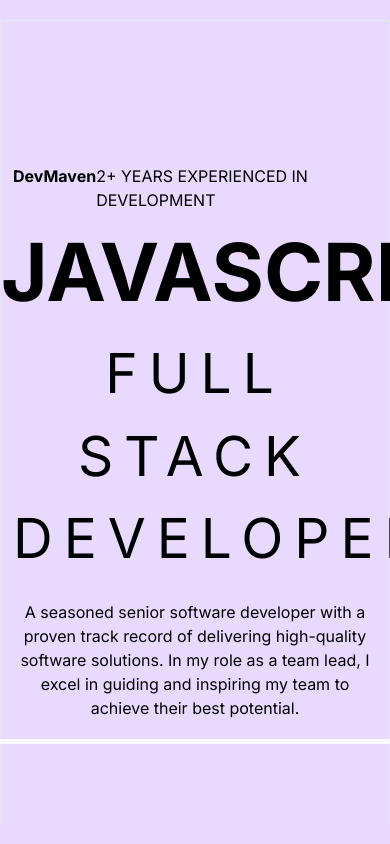
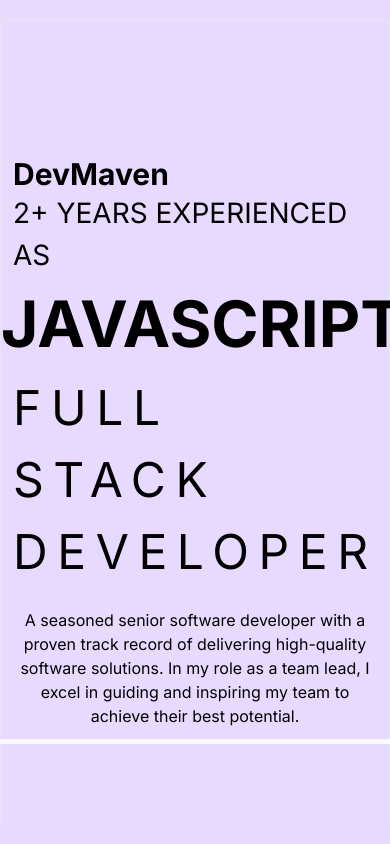
Before and after one commit to shubhamvhiwale/portfolio-main, a Next.js app: page / in a window 390 px wide. Shown: the top 844 px of the page. Built offline with nearby package versions, Linux system fonts and the light colour scheme.

Commit message:
Updated devMeven with responsiveness

```diff
--- a/src/app/components/DevMeven/index.tsx
+++ b/src/app/components/DevMeven/index.tsx
@@ -3,15 +3,15 @@ import React from "react";
 const DevMeven = () => {
   return (
     <div className="min-h-screen border w-full flex items-center justify-center bg-[#E8DAFE]">
-      <div className="w-100 w-[100%] md:w-[64%]">
-        <div className="flex justify-between px-3">
-          <div className="font-bold">DevMaven</div>
-          <div>2+ YEARS EXPERIENCED IN DEVELOPMENT</div>
+      <div className="w-full md:w-[64%]">
+        <div className="flex justify-between px-3 flex-col sm:flex-row">
+          <div className="font-bold text-3xl">DevMaven</div>
+          <div className="text-[28px]">2+ YEARS EXPERIENCED AS</div>
         </div>
-        <div className="w-full text-center text-[5em]  md:text-[8em] font-bold font-jostnormal">
+        <div className="w-full text-center text-[4em] sm:text-[5em]  md:text-[8em] font-bold font-jostnormal">
           JAVASCRIPT
         </div>
-        <div className="tracking-[.20em] text-center text-[55px] md:text-[45px] px-3">
+        <div className="tracking-[.20em] text-[48px]  sm:text-[55px] md:text-[45px] px-3">
           FULL STACK DEVELOPER
         </div>
         <div className="px-3 mt-5 md:text-[12px] text-center">
```
